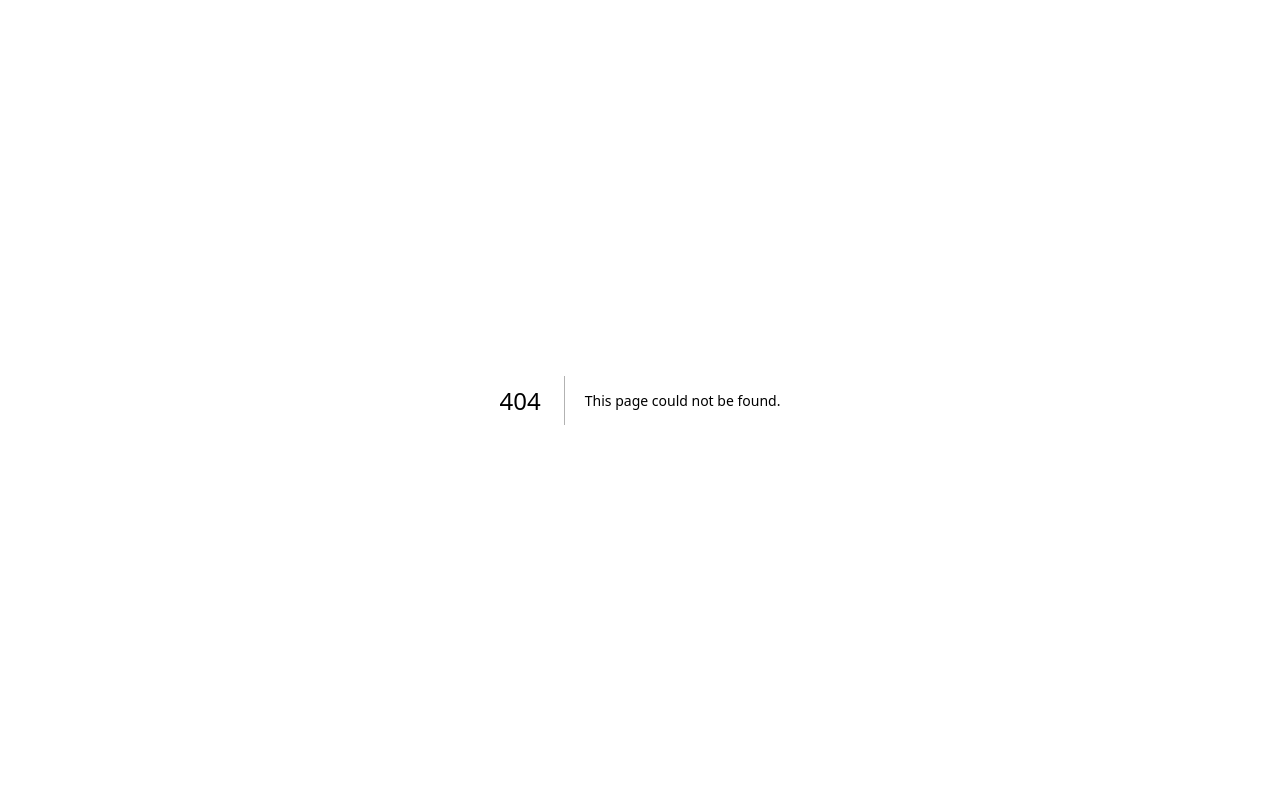
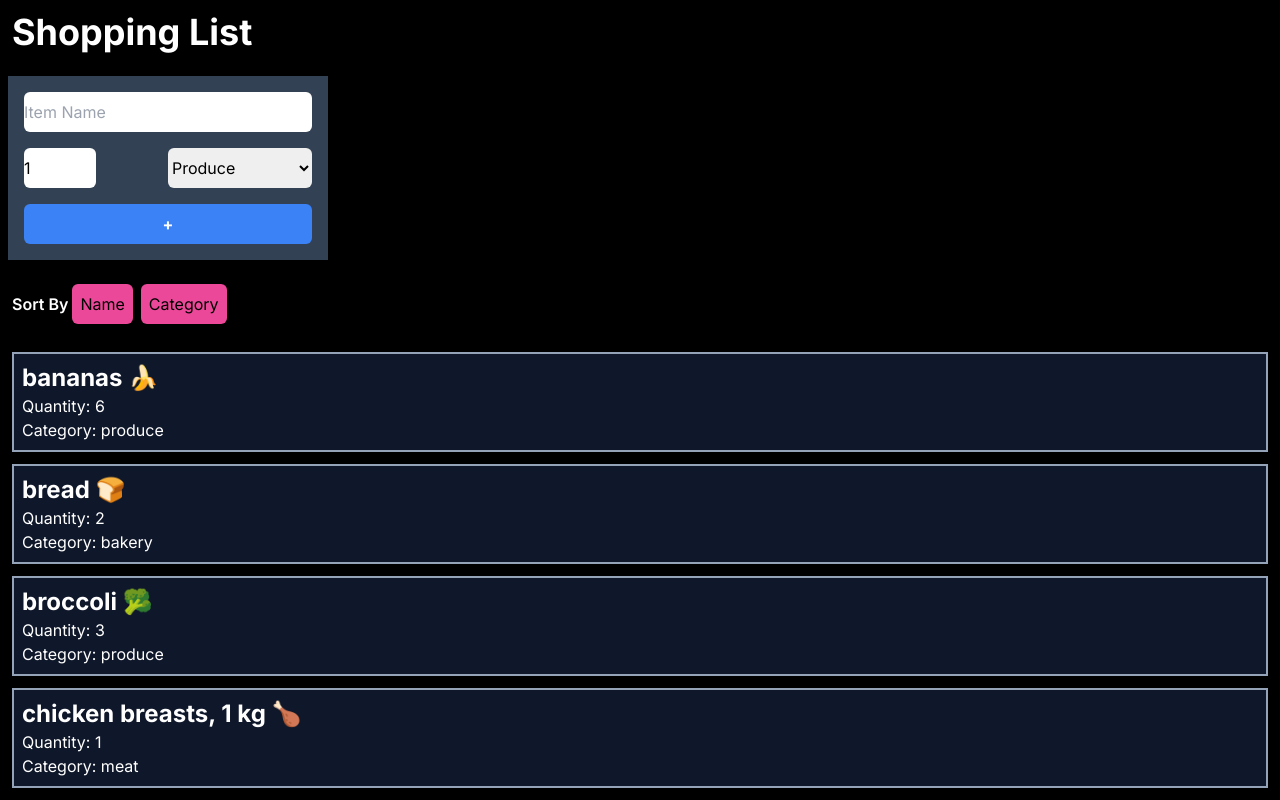
Before and after one commit to suetsuey/cprg306-assignments, a Next.js app: page /week-6 in a window 1280 px wide. Before the commit this address had no page. Shown: the top 800 px of the page. Built offline with nearby package versions, Linux system fonts and the light colour scheme.

Commit message:
week 6 done

```diff
--- a/app/page.js
+++ b/app/page.js
@@ -17,6 +17,9 @@ export default function Page() {
         <li>
           <Link href="week-5">Week 5 Assignment</Link>
         </li>
+        <li>
+          <Link href="week-6">Week 6 Assignment</Link>
+        </li>
       </ul>
     </main>
   );
--- /dev/null
+++ b/app/week-6/item-list.js
@@ -0,0 +1,52 @@
+"use client";
+import { useState } from "react";
+import Item from "./item";
+
+export default function ItemList({ items }) {
+  const [sortBy, setSortBy] = useState("name");
+
+  const sortedItems = [...items].sort((a, b) => {
+    if (sortBy === "name") {
+      return a.name.localeCompare(b.name);
+    } else if (sortBy === "category") {
+      return a.category.localeCompare(b.category);
+    }
+    return 0;
+  });
+
+  return (
+    <div>
+      <div className="p-3">
+        <label className="text-white font-semibold">Sort By</label>
+        <button
+          className="bg-pink-500 p-2 m-1 rounded-md hover:bg-orange-500 active:bg-yellow-200 focus:bg-orange-500"
+          onClick={() => setSortBy("name")}
+        >
+          {" "}
+          Name{" "}
+        </button>
+        <button
+          className="bg-pink-500 p-2 m-1 rounded-md hover:bg-orange-500 active:bg-yellow-200 focus:bg-orange-500"
+          onClick={() => setSortBy("category")}
+        >
+          {" "}
+          Category{" "}
+        </button>
+      </div>
+
+      <div>
+        <ul>
+          {sortedItems.map((item) => (
+            <Item
+              id={item.id}
+              key={item.id}
+              name={item.name}
+              quantity={item.quantity}
+              category={item.category}
+            />
+          ))}
+        </ul>
+      </div>
+    </div>
+  );
+}
--- /dev/null
+++ b/app/week-6/item.js
@@ -0,0 +1,9 @@
+export default function Item({ name, quantity, category }) {
+  return (
+    <section className="border-slate-400 bg-slate-900 border-2 p-2 m-3">
+      <h2 className="text-2xl text-white font-bold">{name}</h2>
+      <p className="text-l text-white">Quantity: {quantity}</p>
+      <p className="text-l text-white">Category: {category}</p>
+    </section>
+  );
+}
--- /dev/null
+++ b/app/week-6/items.json
@@ -0,0 +1,74 @@
+[
+    {
+      "id": "1h2GJKH12gkHG31h1H",
+      "name": "milk, 4 L 🥛",
+      "quantity": 1,
+      "category": "dairy"
+    },
+    {
+      "id": "2KJH3k2j3H1k2J3K1H",
+      "name": "bread 🍞",
+      "quantity": 2,
+      "category": "bakery"
+    },
+    {
+      "id": "3h2KJH3k2j3H1k2J3",
+      "name": "eggs, dozen 🥚",
+      "quantity": 2,
+      "category": "dairy"
+    },
+    {
+      "id": "4k2J3K1H2GJKH12gk",
+      "name": "bananas 🍌",
+      "quantity": 6,
+      "category": "produce"
+    },
+    {
+      "id": "5H1h1H2KJH3k2j3H",
+      "name": "broccoli 🥦",
+      "quantity": 3,
+      "category": "produce"
+    },
+    {
+      "id": "6H1k2J3K1H2GJKH1",
+      "name": "chicken breasts, 1 kg 🍗",
+      "quantity": 1,
+      "category": "meat"
+    },
+    {
+      "id": "7gkHG31h1H2KJH3k",
+      "name": "pasta sauce 🍝",
+      "quantity": 3,
+      "category": "canned goods"
+    },
+    {
+      "id": "8j3H1k2J3K1H2GJK",
+      "name": "spaghetti, 454 g 🍝",
+      "quantity": 2,
+      "category": "dry goods"
+    },
+    {
+      "id": "9H12gkHG31h1H2KJ",
+      "name": "toilet paper, 12 pack 🧻",
+      "quantity": 1,
+      "category": "household"
+    },
+    {
+      "id": "10H3k2j3H1k2J3K1",
+      "name": "paper towels, 6 pack",
+      "quantity": 1,
+      "category": "household"
+    },
+    {
+      "id": "11k2J3K1H2GJKH12",
+      "name": "dish soap 🍽️",
+      "quantity": 1,
+      "category": "household"
+    },
+    {
+      "id": "12GJKH12gkHG31h1",
+      "name": "hand soap 🧼",
+      "quantity": 4,
+      "category": "household"
+    }
+  ]
--- /dev/null
+++ b/app/week-6/new-item.js
@@ -0,0 +1,73 @@
+"use client";
+import { useState } from "react";
+import Item from "./item";
+
+export default function NewItem({ onAddItem }) {
+  const [name, setName] = useState("");
+  const [quantity, setQuantity] = useState(1);
+  const [category, setCategory] = useState("produce");
+
+  function handleSubmit(event) {
+    event.preventDefault();
+    const newId = Math.floor(Math.random() * 1000);
+    const item = { newId, name, quantity, category };
+    onAddItem(item);
+
+    setName("");
+    setQuantity("1");
+    setCategory("produce");
+  }
+
+  return (
+    <div className="w-80 bg-slate-700 m-2 p-2">
+      <form onSubmit={handleSubmit}>
+        <div className="p-2">
+          <input
+            className="w-full h-10 rounded-md"
+            type="text"
+            placeholder="Item Name"
+            id="name"
+            value={name}
+            onChange={(event) => setName(event.target.value)}
+            required
+          />
+        </div>
+        <div className="p-2 flex justify-between">
+          <input
+            className="w-1/4 h-10 rounded-md"
+            type="number"
+            id="quantity"
+            value={quantity}
+            min="1"
+            max="99"
+            required
+            onChange={(event) => setQuantity(event.target.value)}
+          />
+          <select
+            className="w-1/2 h-10 rounded-md"
+            id="category"
+            value={category}
+            onChange={(event) => setCategory(event.target.value)}
+          >
+            <option value="produce">Produce</option>
+            <option value="dairy">Dairy</option>
+            <option value="bakery">Bakery</option>
+            <option value="meat">Meat</option>
+            <option value="frozen foods">Frozen Foods</option>
+            <option value="canned goods">Canned Goods</option>
+            <option value="dry goods">Dry Goods</option>
+            <option value="beverages">Beverages</option>
+            <option value="snacks">Snacks</option>
+            <option value="household">Household</option>
+            <option value="other">Other</option>
+          </select>
+        </div>
+        <div className="p-2">
+          <button className="bg-blue-500 h-10 w-full rounded-md hover:bg-blue-300 hover:font-bold active:bg-yellow-400 font-bold text-white">
+            +
+          </button>
+        </div>
+      </form>
+    </div>
+  );
+}
--- /dev/null
+++ b/app/week-6/page.js
@@ -0,0 +1,21 @@
+"use client";
+
+import ItemList from "./item-list";
+import NewItem from "./new-item";
+import itemsData from "./items.json";
+import { useState } from "react";
+
+export default function Page() {
+  const [items, setItems] = useState(itemsData);
+  const handleAddItem = (NewItem) => {
+    setItems([...items, NewItem]);
+  };
+
+  return (
+    <main className="bg-black">
+      <h1 className="text-4xl text-white font-bold mb-3 p-3">Shopping List</h1>
+      <NewItem onAddItem={handleAddItem} />
+      <ItemList items={items} />
+    </main>
+  );
+}
```
